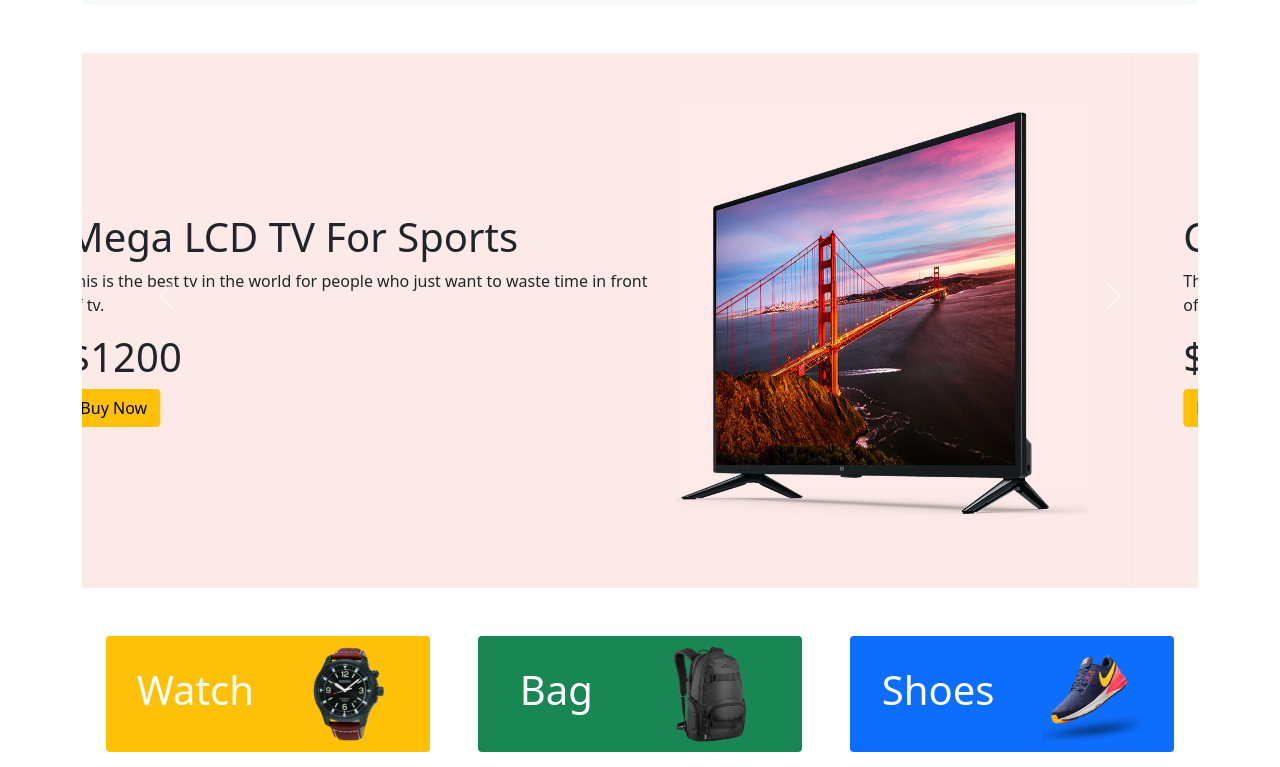
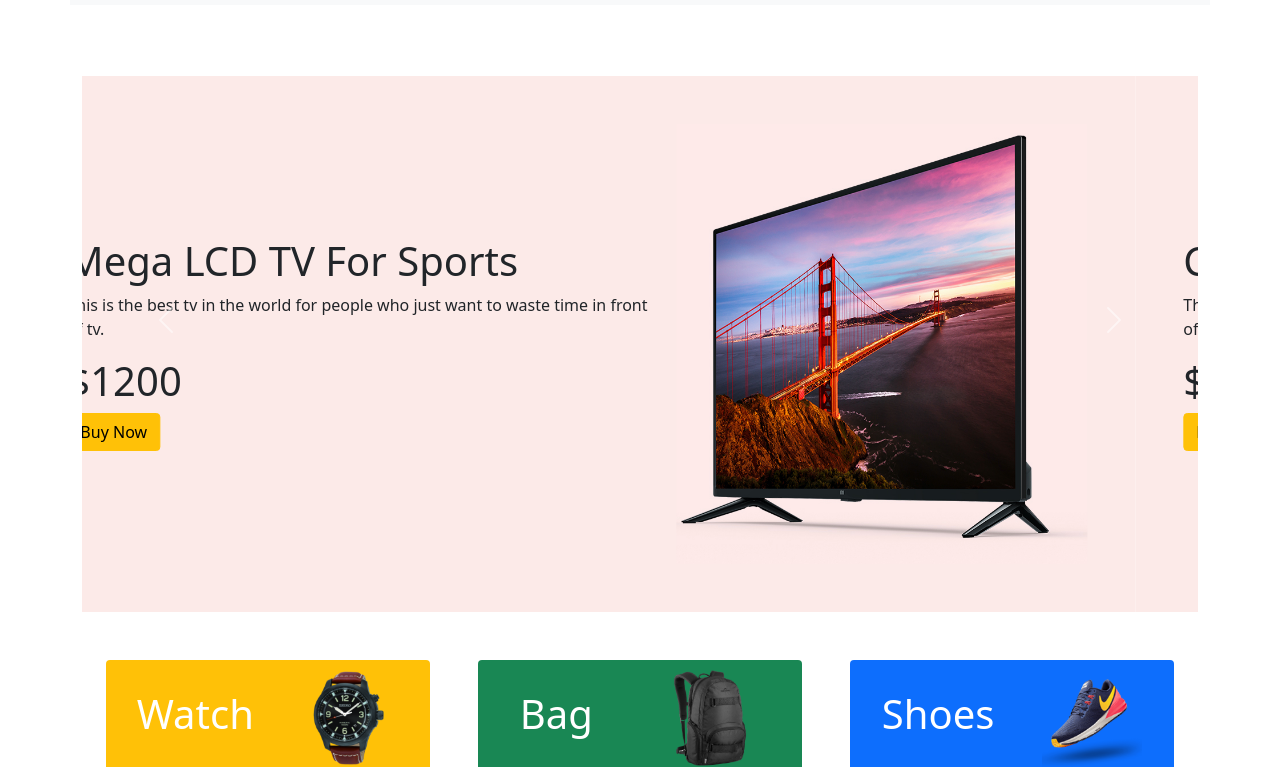
Before and after one commit to foysalmia/panda-commerce, a plain HTML site: page index.html in a window 1280 px wide. Shown: the part 52-819 px from the top of the page. Drawn offline with nearby package versions, Linux system fonts and the light colour scheme.

Commit message:
final push

```diff
--- a/index.html
+++ b/index.html
@@ -12,8 +12,8 @@
 
 <body>
   <section class="container">
-    <nav class="navbar navbar-expand-lg navbar-light bg-light sticky-top">
-      <div class="container-fluid">
+    <nav class="navbar navbar-expand-lg navbar-light bg-light fixed-top container">
+      <div class="container-fluid ">
         <a class="navbar-brand" href="#"><img src="images/logo.png" alt=""></a>
         <button class="navbar-toggler" type="button" data-bs-toggle="collapse" data-bs-target="#navbarNav"
           aria-controls="navbarNav" aria-expanded="false" aria-label="Toggle navigation">
@@ -37,7 +37,7 @@
         </div>
       </div>
     </nav>
-    <div id="carouselExampleControls" class="carousel slide pt-5" data-bs-ride="carousel">
+    <div id="carouselExampleControls" class="carousel slide rakin pt-5" data-bs-ride="carousel">
       <div class="carousel-inner">
         <div class="carousel-item active ">
           <div class="row d-flex align-items-center p-5">
--- a/style.css
+++ b/style.css
@@ -11,3 +11,6 @@
     background-color: white;
     border-top: none;
 }
+.rakin{
+    margin-top: 80px;
+}
```
